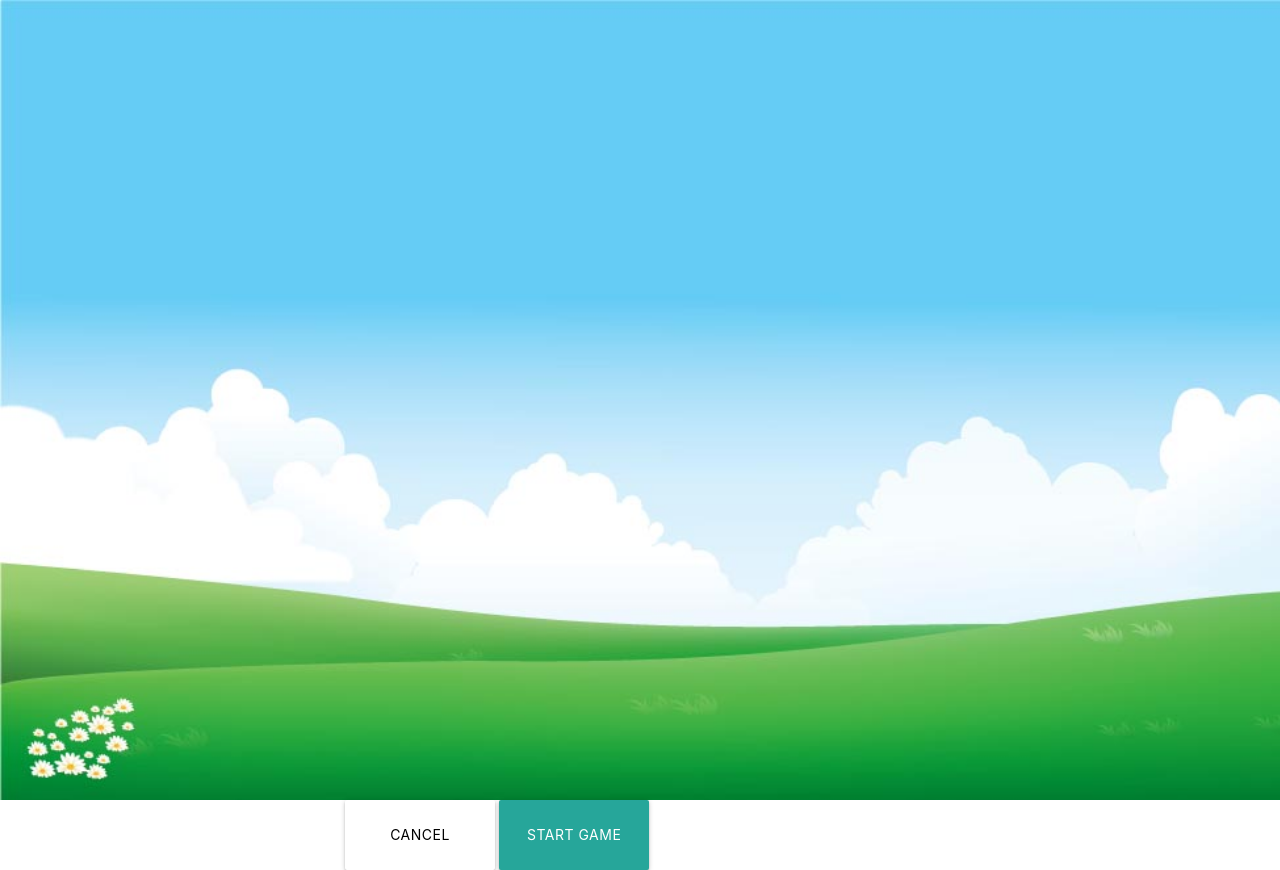
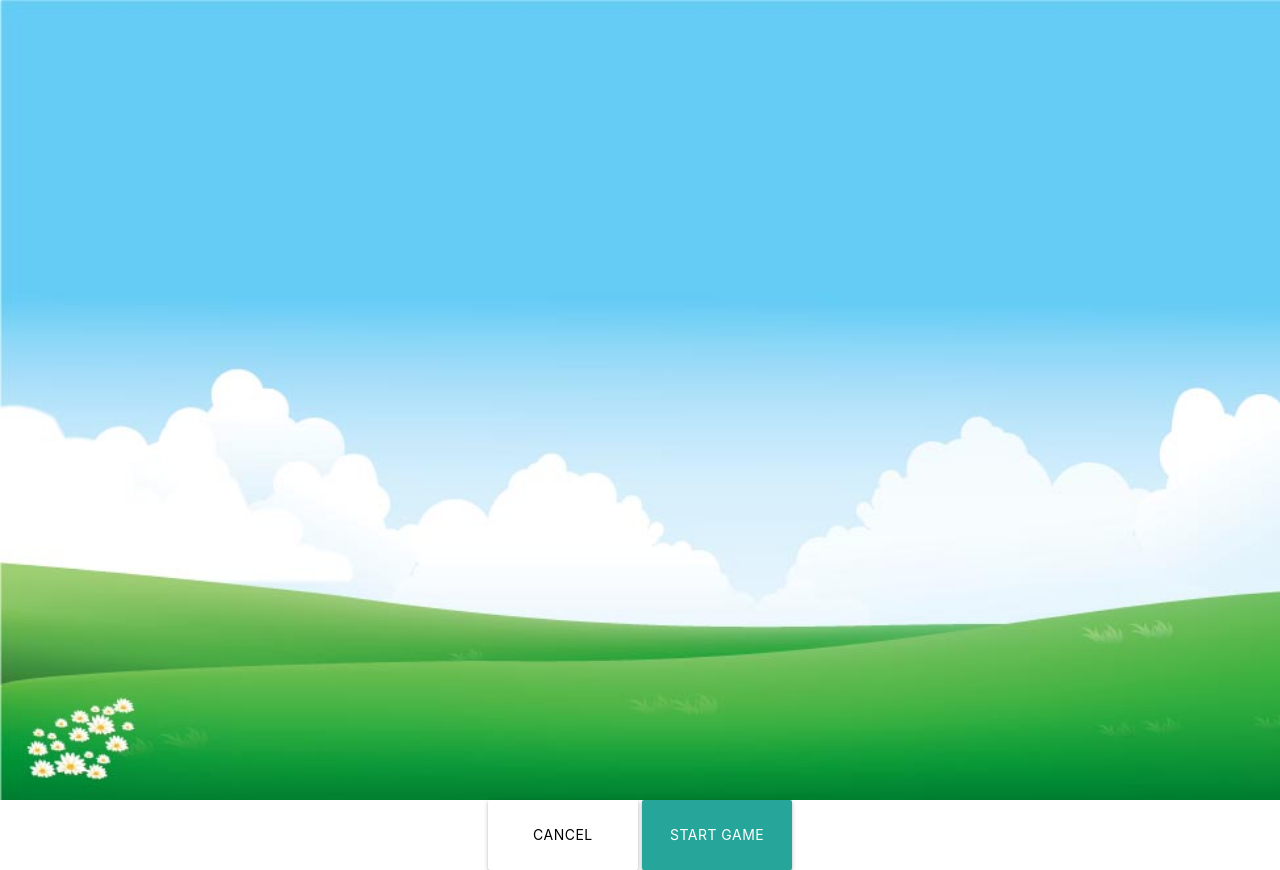
Before and after one commit to ShifaHaider/game_on_cordova, a website: page www/main-page.html in a window 1280 px wide. Drawn offline with nearby package versions, Linux system fonts and the light colour scheme.

Commit message:
game on cordova

```diff
--- a/www/main-page.html
+++ b/www/main-page.html
@@ -18,9 +18,8 @@
     }
 
     #wrapper {
-        position: absolute;
-        left: 345px;
-        top: 800px;
+        text-align: -webkit-center;
+        padding-top: 800px;
     }
 
     .waves-effect {
```
